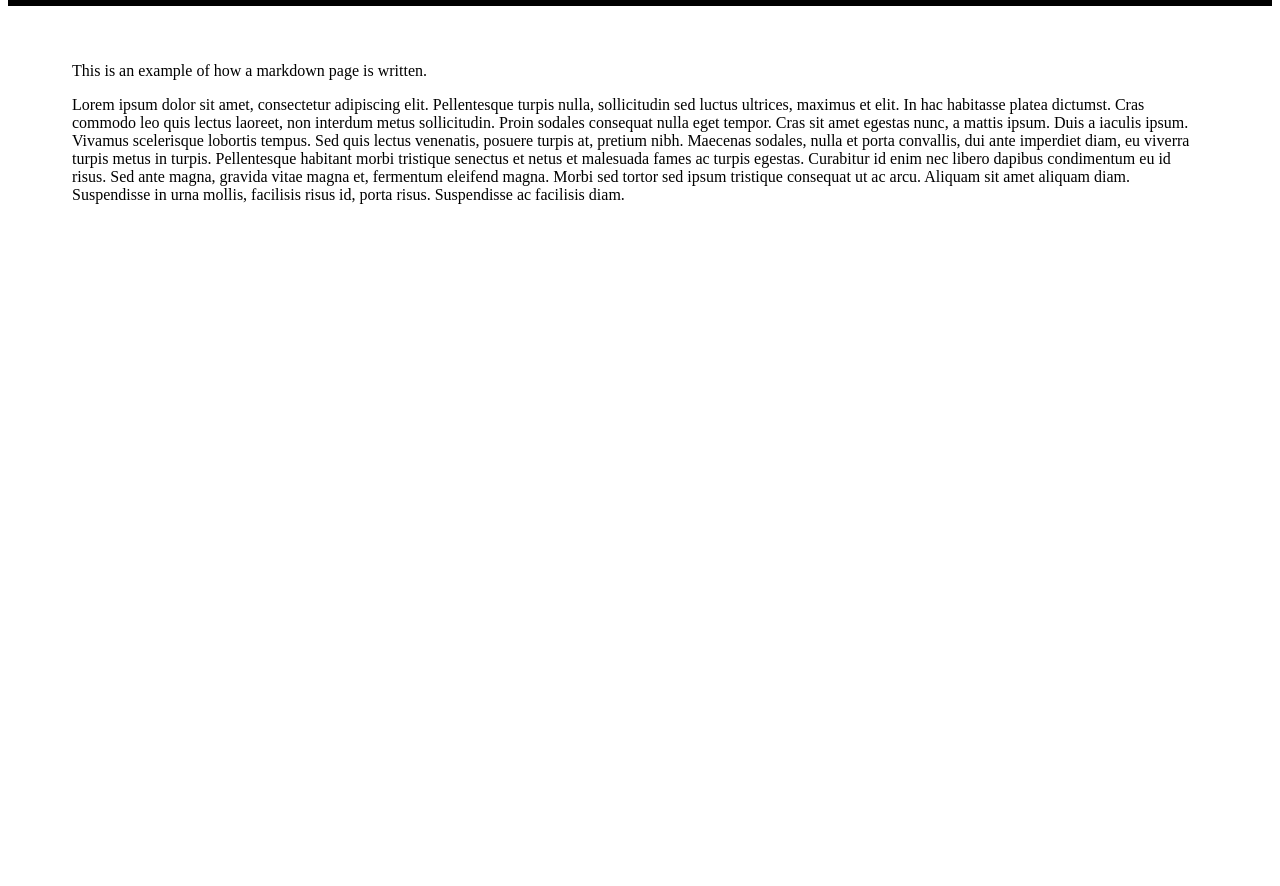
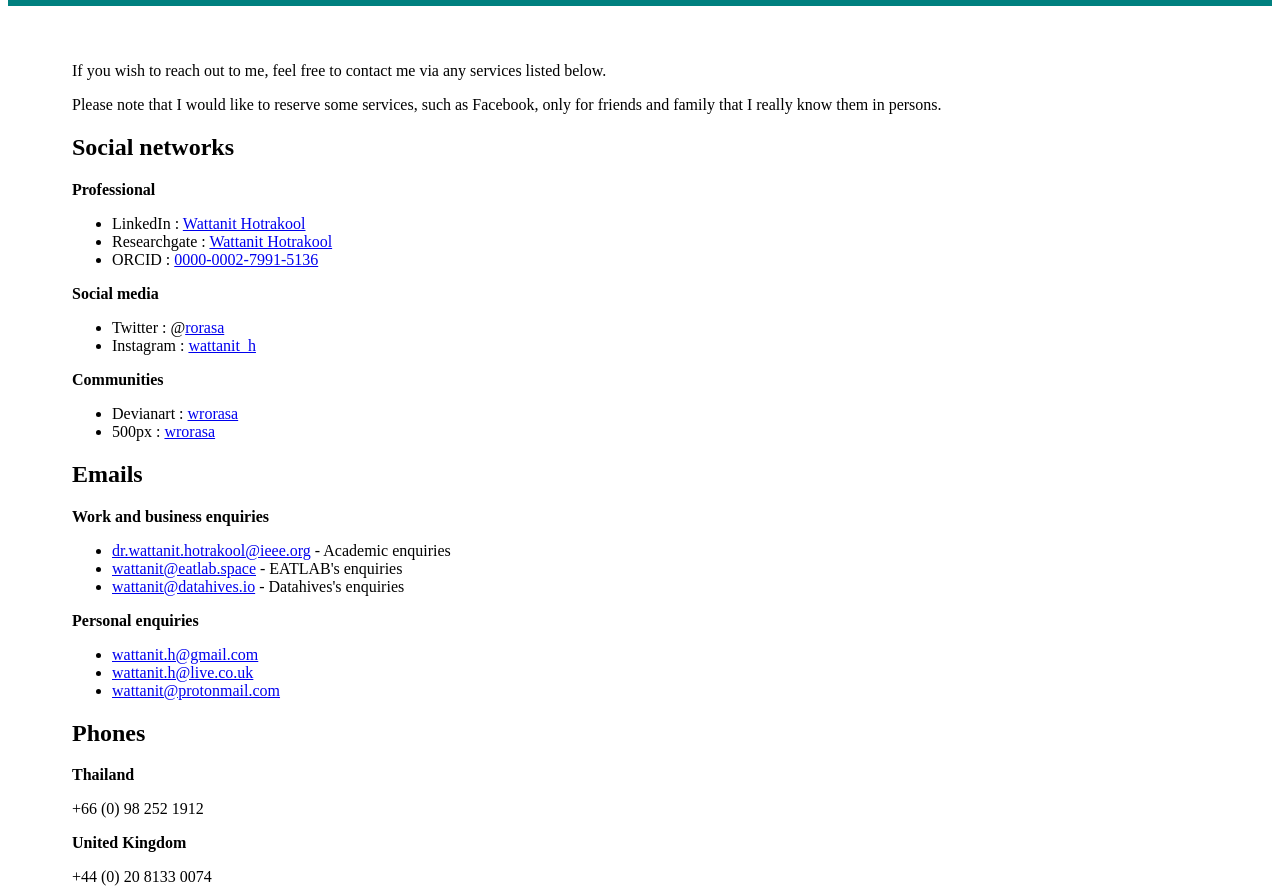
Before and after one commit to rorasa/rorasa.github.io, a Gatsby site: page /contacts in a window 1280 px wide. Shown: the part 242-1128 px from the top of the page. Before the commit the page ends 928 px from the top, so only its background shows below. Built offline with nearby package versions, Linux system fonts and the light colour scheme; Gatsby itself is replaced by a stand-in of ours.

Commit message:
Add content to contact page

```diff
--- a/src/pages/contacts.md
+++ b/src/pages/contacts.md
@@ -1,9 +1,51 @@
 ---
 title: Contact
-backgroundColor: black
+backgroundColor: rgb(0,128,127)
 textColor: white
 ---
 
-This is an example of how a markdown page is written.
+If you wish to reach out to me, feel free to contact me via any services listed below.
 
-Lorem ipsum dolor sit amet, consectetur adipiscing elit. Pellentesque turpis nulla, sollicitudin sed luctus ultrices, maximus et elit. In hac habitasse platea dictumst. Cras commodo leo quis lectus laoreet, non interdum metus sollicitudin. Proin sodales consequat nulla eget tempor. Cras sit amet egestas nunc, a mattis ipsum. Duis a iaculis ipsum. Vivamus scelerisque lobortis tempus. Sed quis lectus venenatis, posuere turpis at, pretium nibh. Maecenas sodales, nulla et porta convallis, dui ante imperdiet diam, eu viverra turpis metus in turpis. Pellentesque habitant morbi tristique senectus et netus et malesuada fames ac turpis egestas. Curabitur id enim nec libero dapibus condimentum eu id risus. Sed ante magna, gravida vitae magna et, fermentum eleifend magna. Morbi sed tortor sed ipsum tristique consequat ut ac arcu. Aliquam sit amet aliquam diam. Suspendisse in urna mollis, facilisis risus id, porta risus. Suspendisse ac facilisis diam.
+Please note that I would like to reserve some services, such as Facebook, only for friends and family that I really know them in persons.
+
+## Social networks
+
+**Professional**
+
+- LinkedIn : [Wattanit Hotrakool](https://uk.linkedin.com/in/wattanit)
+- Researchgate : [Wattanit Hotrakool](https://www.researchgate.net/profile/Wattanit_Hotrakool)
+- ORCID : [0000-0002-7991-5136](https://orcid.org/0000-0002-7991-5136)
+
+**Social media**
+
+- Twitter : @[rorasa](https://twitter.com/rorasa)
+- Instagram : [wattanit_h](https://www.instagram.com/wattanit_h/)
+
+**Communities**
+
+- Devianart : [wrorasa](https://www.deviantart.com/wrorasa)
+- 500px : [wrorasa](https://500px.com/wrorasa)
+
+## Emails
+
+**Work and business enquiries**
+
+- dr.wattanit.hotrakool@ieee.org - Academic enquiries
+- wattanit@eatlab.space - EATLAB's enquiries
+- wattanit@datahives.io - Datahives's enquiries
+
+**Personal enquiries**
+
+- wattanit.h@gmail.com
+- wattanit.h@live.co.uk
+- wattanit@protonmail.com
+
+## Phones
+
+**Thailand**
+
++66 (0) 98 252 1912
+
+**United Kingdom**
+
++44 (0) 20 8133 0074
--- a/src/pages/mainmenu.js
+++ b/src/pages/mainmenu.js
@@ -33,7 +33,7 @@ const mainmenu = ({ data }) => (
       <PageCard title="Hobbies" href="/hobbies/" backgroundUrl={menu4} textColor="white">
         <p>Arts and Music</p>
       </PageCard>
-      <PageCard title="Contact" href="/contact/" backgroundUrl={menu5} textColor="white"/>
+      <PageCard title="Contact" href="/contacts/" backgroundUrl={menu5} textColor="white"/>
     </div>
   </GridPage>
 )
```
